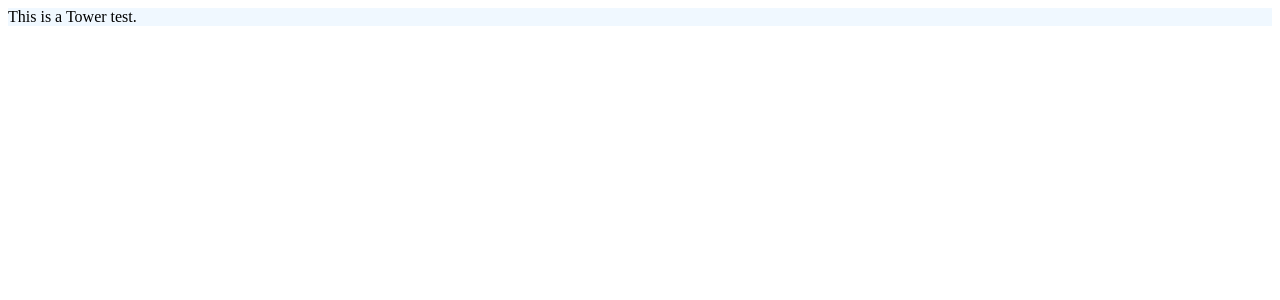
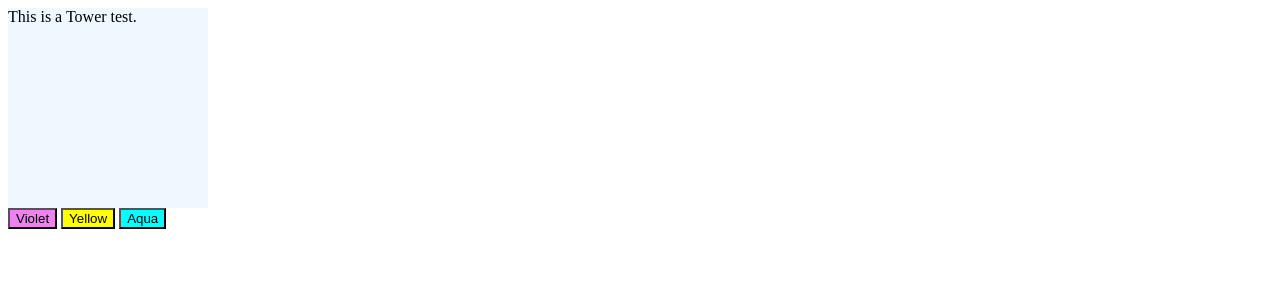
Before and after one commit to smithWEBtek/tower2, a PHP site: page / in a window 1280 px wide. Shown: the top 300 px of the page. Run offline with PHP 8.4, Linux system fonts and the light colour scheme.

Commit message:
Add color buttons
Color buttons change background color of main div.

```diff
--- a/index.html
+++ b/index.html
@@ -11,6 +11,9 @@
 
 <body>
   <div class="main">This is a Tower test.</div>
+  <button class="color-button violet">Violet</button>
+  <button class="color-button yellow">Yellow</button>
+  <button class="color-button aqua">Aqua</button>
   <script src="index.js"></script>
 </body>
 
--- a/index.js
+++ b/index.js
@@ -8,12 +8,27 @@ window.onload = () => {
   }
 
   function turnGreen() {
-    let mainDiv = document.querySelector('.main')
+    let mainDiv = document.querySelector('.main');
     mainDiv.addEventListener('click', (event) => {
       event.preventDefault();
       mainDiv.style.backgroundColor = 'green';
     });
   }
+
+  function colorClicker() {
+    let mainDiv = document.querySelector('.main');
+    let colorButtons = document.querySelectorAll('.color-button');
+    colorButtons.forEach(button => {
+      button.addEventListener('click', (event) => {
+        event.preventDefault();
+        mainDiv.style.backgroundColor = event.currentTarget.classList[1];
+      })
+    });
+  }
+
+
+
   listenForHoverOnMain();
   turnGreen();
+  colorClicker();
 };
--- a/style.css
+++ b/style.css
@@ -1,3 +1,17 @@
 .main {
   background-color: aliceblue;
+  width: 200px;
+  height: 200px;
 }
+
+.violet {
+  background-color: violet;
+}
+
+.yellow {
+  background-color: yellow;
+}
+
+.aqua {
+  background-color: aqua;
+}
```
